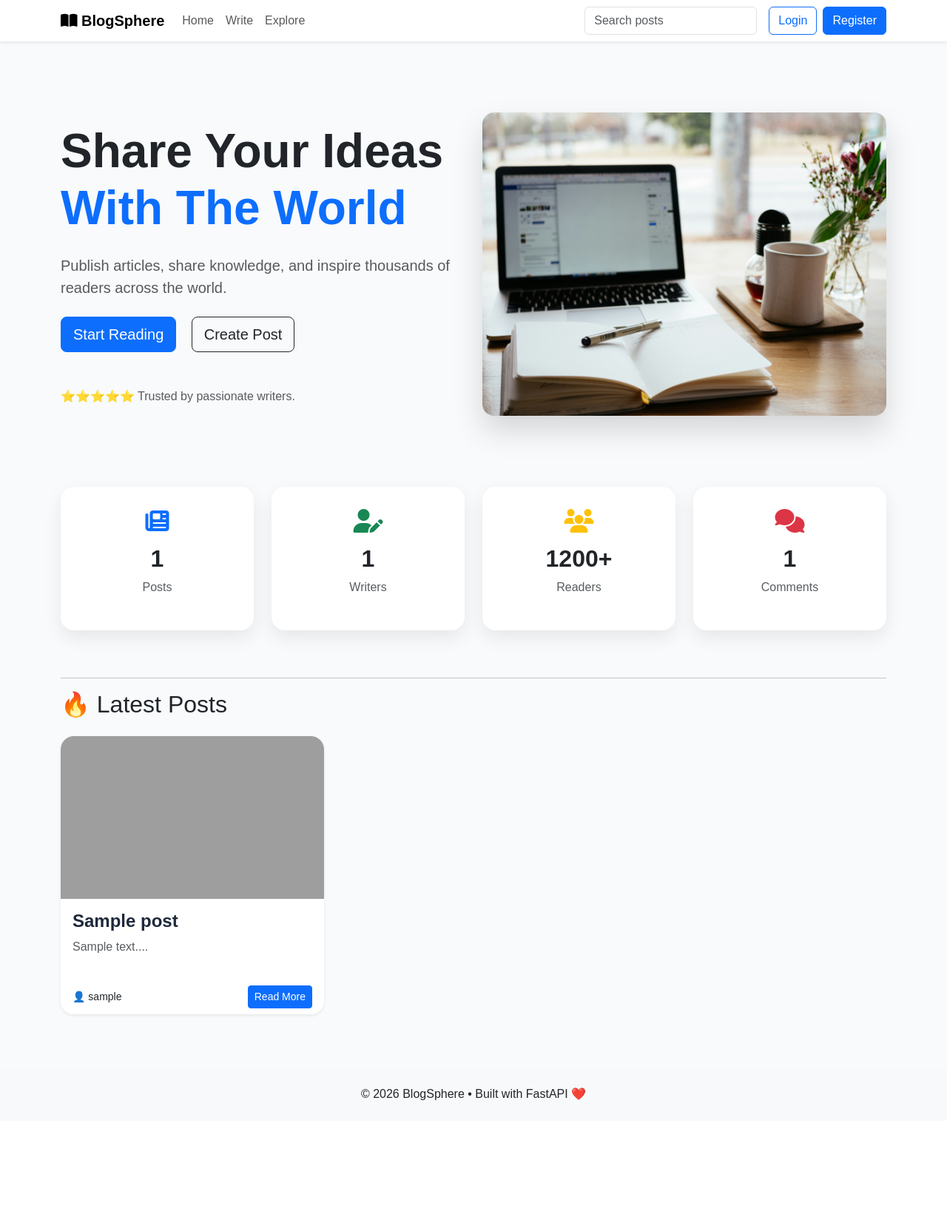
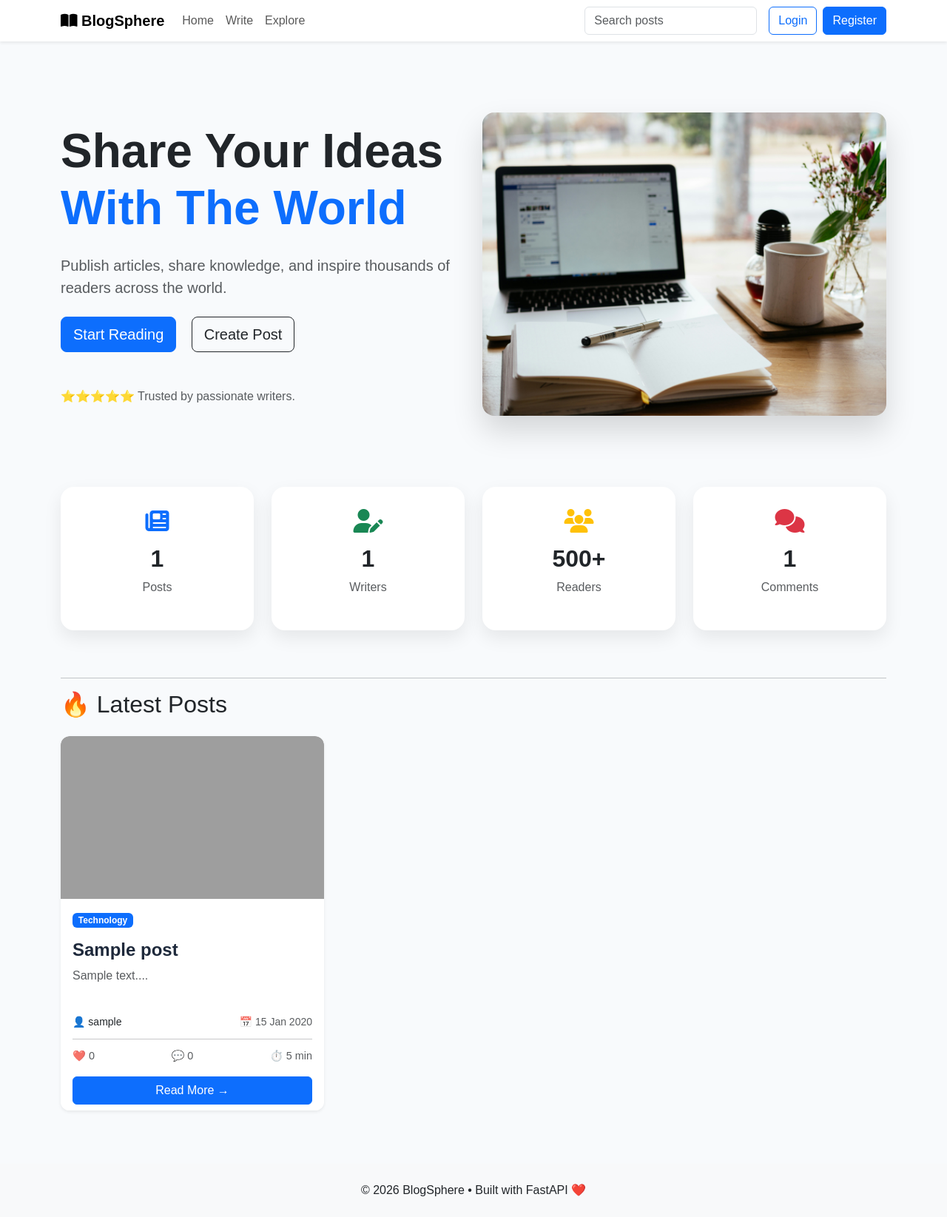
Before and after one commit to rahul-kumar-hub/fastapi-social-media, a FastAPI app: template templates/home.html in a window 1280 px wide. Shown: the whole page at 74% size. Before the commit the page ends 1487 px from the top, so only its background shows below. Run offline with FastAPI, Linux system fonts and the light colour scheme; the template is opened without the code that fills it: most values are stand-ins (such as "Sample title", 1, 10 or a date in 2020); parts of the project's set-up code (start-up, migrations or seed data) failed here and were passed over; grey boxes are pictures that could not be loaded.

Commit message:
Attractive post_detail.html

```diff
--- a/static/css/style.css
+++ b/static/css/style.css
@@ -81,5 +81,30 @@ footer{
     transform:translateY(-8px);
 
     box-shadow:0 20px 40px rgba(0,0,0,.15);
-
+};
+.badge{
+    font-size:.8rem;
+    border-radius:20px;
 }
+.card-footer hr{
+    margin:12px 0;
+}
+.card-footer span{
+    font-size:.9rem;
+}
+.post-card{
+    cursor:pointer;
+}
+.post-content{
+    font-size:1.1rem;
+    line-height:1.9;
+    color:#444;
+    white-space:pre-line;
+}
+.card-img-top{
+    border-top-left-radius:12px;
+    border-top-right-radius:12px;
+}
+.card{
+    border-radius:12px;
+}
--- a/templates/home.html
+++ b/templates/home.html
@@ -124,7 +124,7 @@
 
                 <h2 class="fw-bold">
 
-                    1200+
+                    500+
 
                 </h2>
 
@@ -190,12 +190,18 @@
 
                 <div class="card-body">
 
+                    <!-- Temporary Category -->
+
+                    <span class="badge bg-primary mb-3">
+
+                        Technology
+
+                    </span>
                     <h4 class="card-title fw-bold">
 
                         {{ post.title }}
 
                     </h4>
-
                     <p class="text-muted">
 
                         {{ post.content[:120] }}...
@@ -206,7 +212,7 @@
 
                 <div class="card-footer bg-white border-0">
 
-                    <div class="d-flex justify-content-between align-items-center">
+                    <div class="d-flex justify-content-between">
 
                         <small>
 
@@ -214,9 +220,44 @@
 
                         </small>
 
-                        <a href="#" class="btn btn-sm btn-primary">
+                        <small class="text-muted">
 
-                            Read More
+                            📅 {{ post.date_posted.strftime("%d %b %Y") }}
+
+                        </small>
+
+                    </div>
+
+                    <hr>
+
+                    <div class="d-flex justify-content-between text-muted">
+
+                        <span>
+
+                            ❤️ 0
+
+                        </span>
+
+                        <span>
+
+                            💬 0
+
+                        </span>
+
+                        <span>
+
+                            ⏱️ 5 min
+
+                        </span>
+
+                    </div>
+
+                    <div class="d-grid mt-3">
+
+                        <a href="/posts/blog/{{ post.id }}"
+                            class="btn btn-primary">
+
+                            Read More →
 
                         </a>
 
```
Also changed, not shown: routers/posts.py (+35 -8 lines), templates/post_detail.html (added, +72 -0 lines), media/profile_pics/5cd5700dbcfa4ed198cd7a94769043dc.jpg (added).
